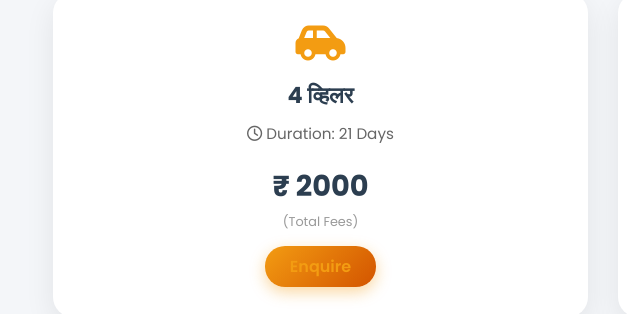
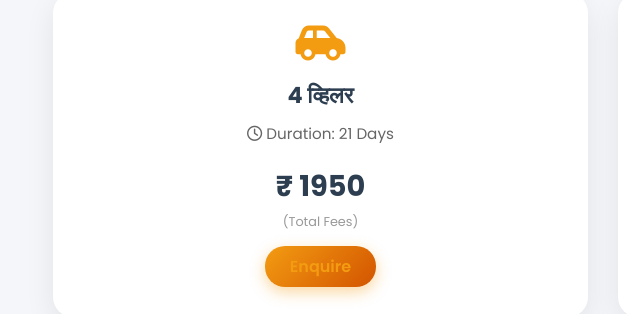
Before and after one commit to vedchitra/driveschool, a plain HTML site: page index.html in a window 1280 px wide. Shown: the part 1610-1924 px from the top of the page, 37-677 px from the left. Drawn offline with Linux system fonts and the light colour scheme.

Commit message:
Update from Admin: index.html

```diff
--- a/index.html
+++ b/index.html
@@ -274,7 +274,7 @@
                         <i class="fas fa-car-side" style="font-size: 2.5em; color: #f39c12; margin-bottom: 15px;"></i>
                         <h3 style="margin: 0 0 10px; color: #2c3e50; font-size: 1.4em;">4 व्हिलर </h3>
                         <div style="margin-bottom: 20px; color: #666; font-size: 0.95em;"><i class="far fa-clock"></i> Duration: 21 Days</div>
-                        <div style="font-size: 1.8em; color: #2c3e50; font-weight: 800; margin-bottom: 5px;">₹ 2000</div>
+                        <div style="font-size: 1.8em; color: #2c3e50; font-weight: 800; margin-bottom: 5px;">₹ 1950</div>
                         <p style="color: #999; font-size: 0.8em; margin:0;">(Total Fees)</p>
                         <a href="#contact" style="display:inline-block; margin-top:15px; padding:8px 25px; border:1px solid #f39c12; color:#f39c12; border-radius:20px; text-decoration:none; font-weight:600;">Enquire</a>
                     </div>
```
